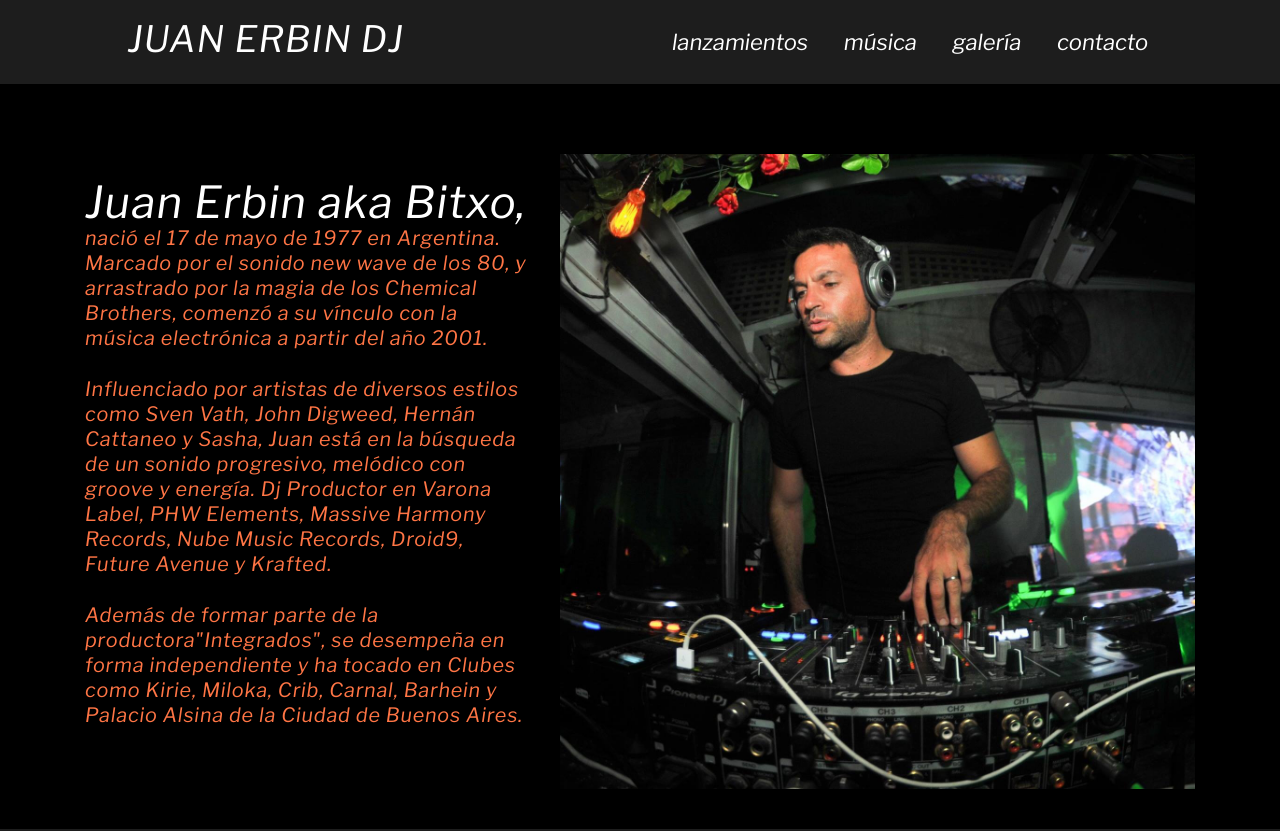
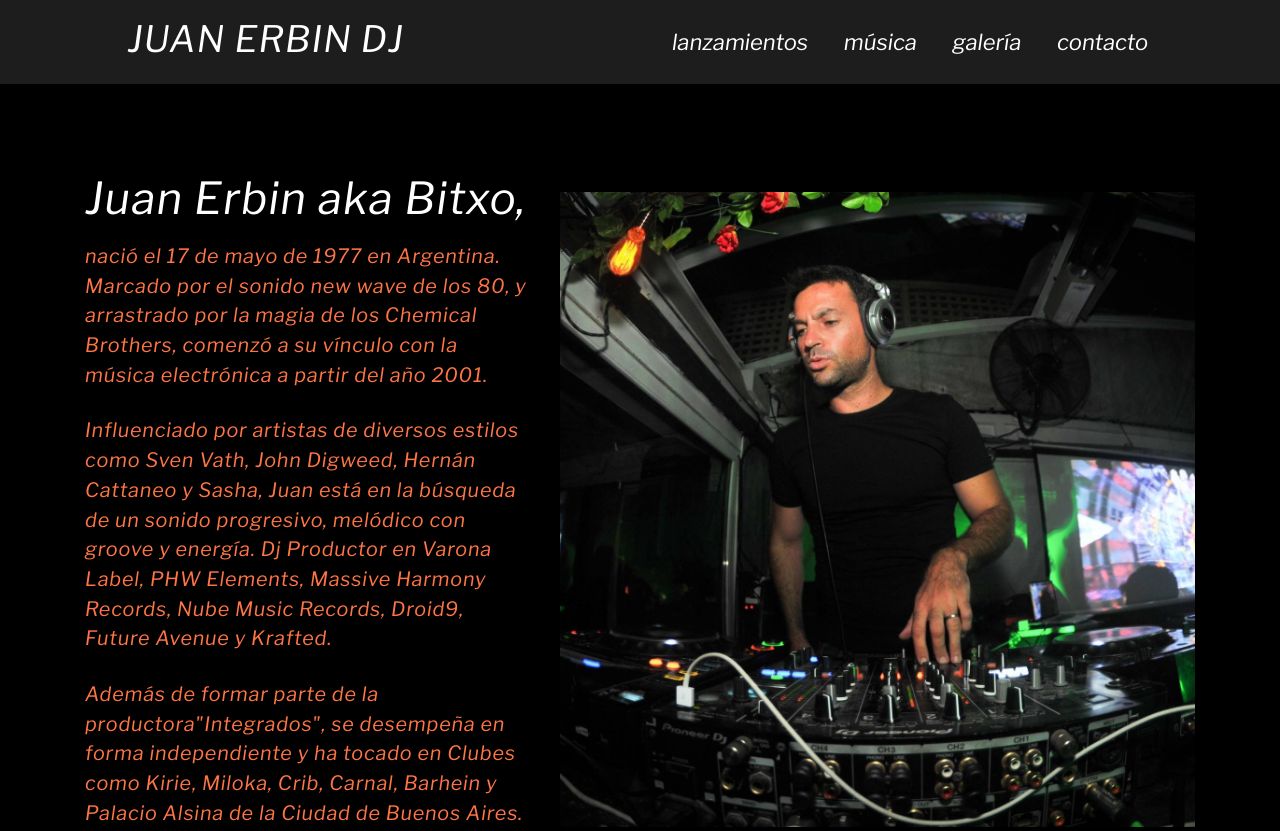
Before and after one commit to ViniTENC/PROYECTO-CODER, a plain HTML site: page index.html in a window 1280 px wide. Shown: the top 831 px of the page. Drawn offline with nearby package versions, Linux system fonts and the light colour scheme.

Commit message:
pagina-final

```diff
--- a/index.html
+++ b/index.html
@@ -40,13 +40,13 @@
     </header>
     <main class="container">
         <div class="row mt-5" style="align-items: center;">
-            <div class="col-md-12 col-lg-5">
+            <div class="col-md-12 col-lg-5" style="margin: 1.5rem 0rem;">
                 <h2>Juan Erbin aka Bitxo,</h2>
                 <p>nació el 17 de mayo de 1977 en Argentina. Marcado por el sonido new wave de los 80, y arrastrado por la magia de los Chemical Brothers, comenzó a su vínculo con la música electrónica a partir del año 2001.</p>
                 <p>Influenciado por artistas de diversos estilos como Sven Vath, John Digweed, Hernán Cattaneo y Sasha, Juan está en la búsqueda de un sonido progresivo, melódico con groove y energía. Dj Productor en Varona Label, PHW Elements, Massive Harmony Records, Nube Music Records, Droid9, Future Avenue y Krafted.</p>
                 <p>Además de formar parte de la productora"Integrados", se desempeña en forma independiente y ha tocado en Clubes como Kirie, Miloka, Crib, Carnal, Barhein y Palacio Alsina de la Ciudad de Buenos Aires.</p>
             </div>
-            <div class= "encol-md-12 col-lg-7" style="display: flex; flex-direction: column; justify-content: center;">
+            <div class= "encol-md-12 col-lg-7" style="display: flex; flex-direction: column; justify-content: center; margin: 1.5rem 0rem;">
                 <img id="fotoPrincipal" class= "img-fluid img-circle" src="imagenes/cuantafacha.jpg" alt="">
             </div>
         </div>
--- a/sass/scss/_fonts.scss
+++ b/sass/scss/_fonts.scss
@@ -17,20 +17,19 @@ $soundcloud: #FF7545;
     color: $white;
     font-family: 'Libre Franklin', sans-serif;
     letter-spacing: 1.2px;
-    line-height: 25px;
 }
 h2{
     color:$white;
     font-family: 'Libre Franklin', sans-serif;
     letter-spacing: 1.2px;
-    line-height: 25px;
+    line-height: 1.5;
 }
 p{
     color: $soundcloud;
     font-size: .9rem;
     font-family: 'Libre Franklin', sans-serif;
     letter-spacing: .81px;
-    line-height: 25px;
+    line-height: 1.5;
     margin-bottom: 26px;
 }
 h3{
@@ -38,7 +37,7 @@ h3{
     font-size: 1.1rem;
     font-family: 'Libre Franklin', sans-serif;
     letter-spacing: 1.2px;
-    line-height: 25px;
+    line-height: 1.5;
     a{
     color: $soundcloud;
     text-decoration: none;
--- a/sass/scss/_galeria.scss
+++ b/sass/scss/_galeria.scss
@@ -1,8 +1,4 @@
 .videos{
     height: 20rem;
     max-height: 400px;
-    margin: 1rem 0rem;
 }
-.carousel{
-    margin-top: 1rem ;
-}
--- a/sass/scss/demo.scss
+++ b/sass/scss/demo.scss
@@ -17,7 +17,6 @@ $black:#0000;
     line-height: 1.5 ;
 }
 #fotoPrincipal{
-    padding: 1rem 0rem;
     justify-content: center;
 }
 .fotoPrincipal{
```
Also changed, not shown: css/estilos.css.
